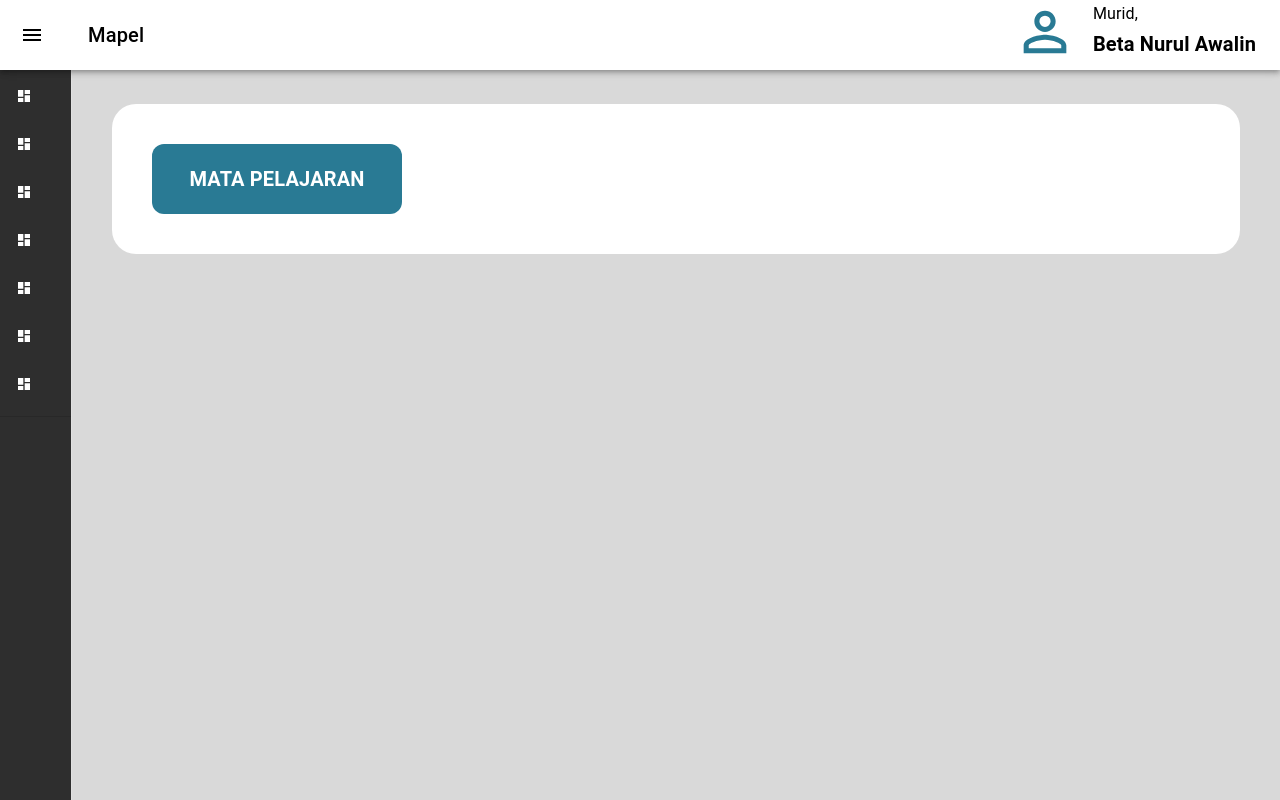
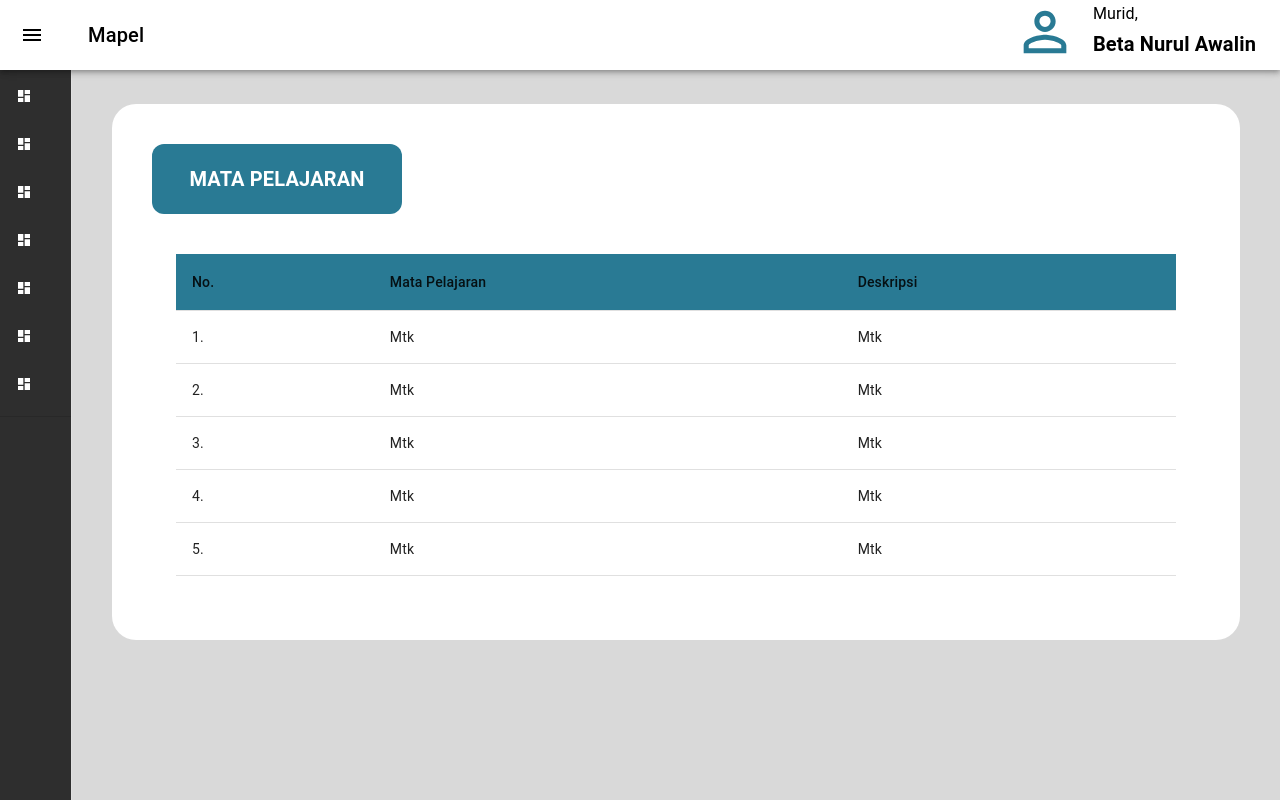
Before and after one commit to KarooDevs/siasat-v1, a Next.js app: page /murid/mapel in a window 1280 px wide. Built offline with nearby package versions, Linux system fonts and the light colour scheme.

Commit message:
fix - mapel

```diff
--- a/app/murid/mapel/page.tsx
+++ b/app/murid/mapel/page.tsx
@@ -1,5 +1,14 @@
 import CardBiru from "@/components/Card/CardBiru";
 import CardPutih from "@/components/Card/CardPutih";
+import {
+  Box,
+  TableContainer,
+  Table,
+  TableHead,
+  TableRow,
+  TableCell,
+  TableBody,
+} from "@mui/material";
 import React from "react";
 
 function page() {
@@ -7,6 +16,46 @@ function page() {
     <>
       <CardPutih>
         <CardBiru title={"MATA PELAJARAN"} />
+        <Box sx={{ p: 3, flexGrow: 1, mt: 2 }}>
+          <TableContainer>
+            <Table sx={{ minWidth: 650 }}>
+              <TableHead sx={{ backgroundColor: "#297a94" }}>
+                <TableRow>
+                  <TableCell>No.</TableCell>
+                  <TableCell align="left">Mata Pelajaran</TableCell>
+                  <TableCell align="left">Deskripsi</TableCell>
+                </TableRow>
+              </TableHead>
+              <TableBody>
+                <TableRow>
+                  <TableCell>1.</TableCell>
+                  <TableCell align="left">Mtk</TableCell>
+                  <TableCell align="left">Mtk</TableCell>
+                </TableRow>
+                <TableRow>
+                  <TableCell>2.</TableCell>
+                  <TableCell align="left">Mtk</TableCell>
+                  <TableCell align="left">Mtk</TableCell>
+                </TableRow>
+                <TableRow>
+                  <TableCell>3.</TableCell>
+                  <TableCell align="left">Mtk</TableCell>
+                  <TableCell align="left">Mtk</TableCell>
+                </TableRow>
+                <TableRow>
+                  <TableCell>4.</TableCell>
+                  <TableCell align="left">Mtk</TableCell>
+                  <TableCell align="left">Mtk</TableCell>
+                </TableRow>
+                <TableRow>
+                  <TableCell>5.</TableCell>
+                  <TableCell align="left">Mtk</TableCell>
+                  <TableCell align="left">Mtk</TableCell>
+                </TableRow>
+              </TableBody>
+            </Table>
+          </TableContainer>
+        </Box>
       </CardPutih>
     </>
   );
```
